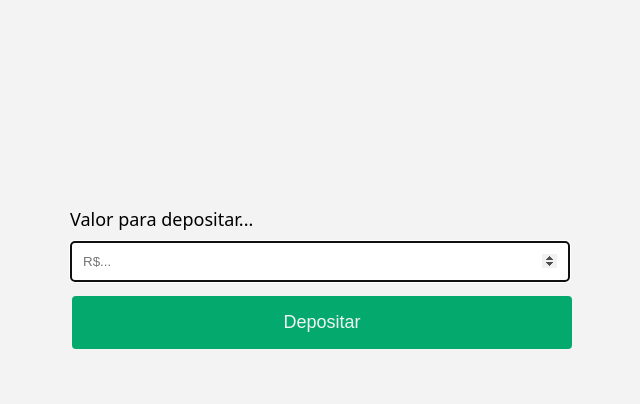
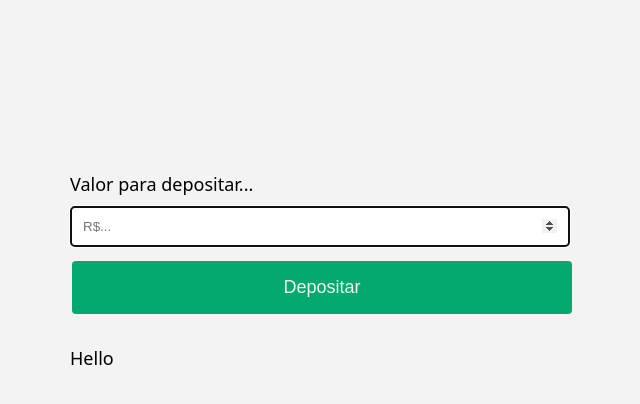
Before and after one commit to danielBRTanimacao/urubu-do-pix-django, a Django app: page /trading/ in a window 1280 px wide. Shown: the part 120-524 px from the top of the page, without its empty margins (320-960 px from the left). Run offline with Django 5.2, Linux system fonts and the light colour scheme; the visitor is signed in with stand-in values (Sample User, id 1); some web fonts are replaced.

Commit message:
build: building a tranding template

```diff
--- a/app/templates/pages/trading.html
+++ b/app/templates/pages/trading.html
@@ -4,12 +4,17 @@
     {% include "partials/_header.html" %}
     <main class="center-main">
         <form action="#" method="post" class="form-deposit">
+            {% csrf_token %}
             <label for="depositedValue">Valor para depositar...</label>
             <input type="number" name="depositedValue" id="depositedValueId" placeholder="R$..." required autofocus step="0.01">
+            <input type="submit" value="Depositar">
             {% if message %}
-                mensagem
+                <div class="alert red-alert">
+                    <p class="lead">
+                        Hello
+                    </p>
+                </div>
             {% endif %}
-            <input type="submit" value="Depositar">
         </form>
     </main>
 {% endblock content %}
--- a/app/views/trade_view.py
+++ b/app/views/trade_view.py
@@ -4,7 +4,8 @@ from django.contrib.auth.decorators import login_required
 @login_required(login_url='login')
 def trading(request):
     context = {
-        "title_site": 'Urubu do pix - trade'
+        "title_site": 'Urubu do pix - trade',
+        'message': True
     }
 
     return render(request, 'pages/trading.html', context)
```
